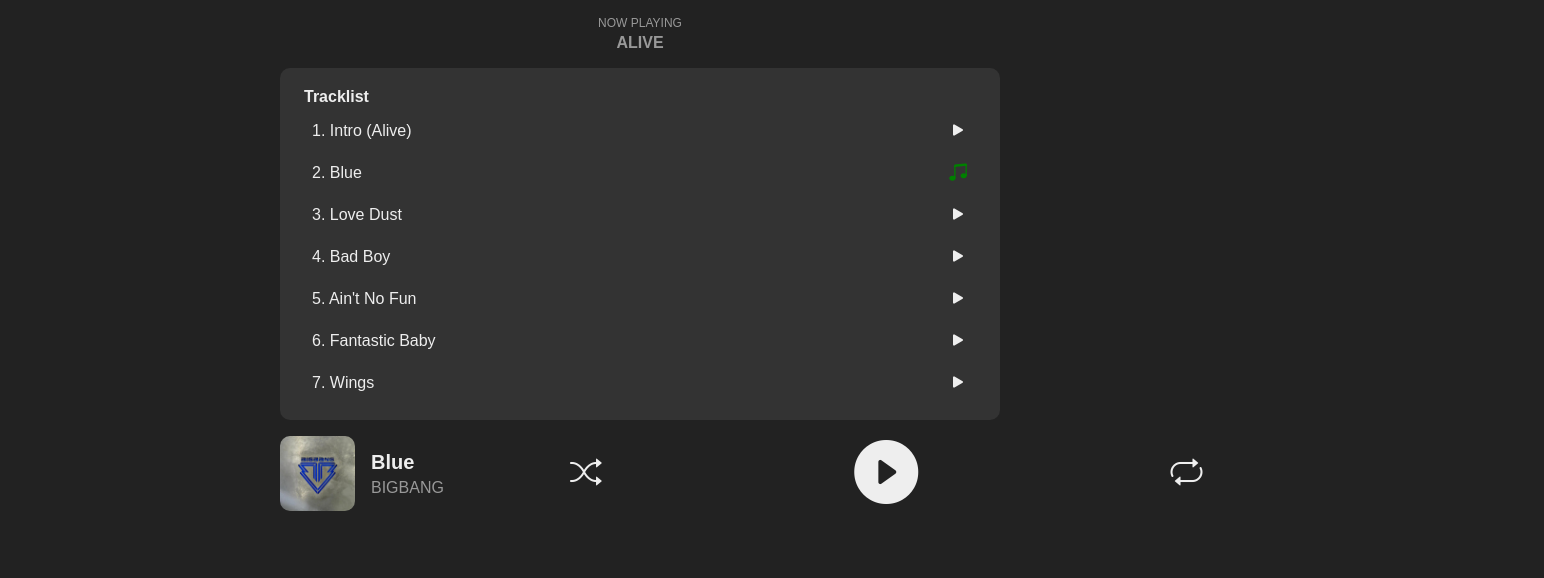
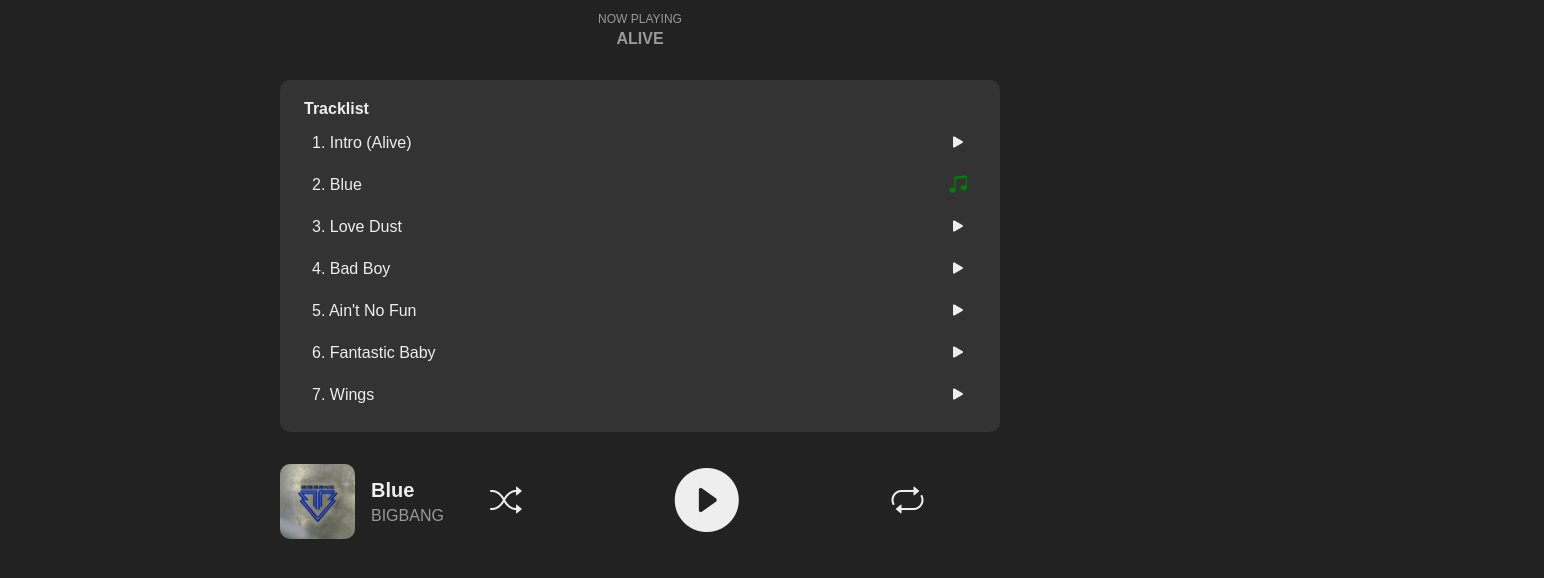
Before and after one commit to kntspncrmdz/music-player, a plain HTML site: page index.html in a window 1280 px wide. Shown: the whole page, 1544 px wide, since content can reach past the window. Drawn offline with nearby package versions, Linux system fonts and the light colour scheme.

Commit message:
updated responsiveness

```diff
--- a/index.html
+++ b/index.html
@@ -12,14 +12,14 @@
 </head>
 
 <body>
+  <section class="playlist">
+    <p>NOW PLAYING</p>
+    <p class="playlist-title">ALIVE</p>
+  </section>
   <div class="container">
-    <section class="playlist">
-      <p>NOW PLAYING</p>
-      <p class="playlist-title">ALIVE</p>
-    </section>
     <article class="player">
       <section class="track">
-        <img class="track-cover" src="../Alive.jpg">
+        <img class="track-cover" src="./Alive.jpg">
         <div>
           <p class="track-title">Blue</p>
           <p class="track-artist">BIGBANG</p>
--- a/style.css
+++ b/style.css
@@ -93,17 +93,16 @@ label #play {
 }
 
 @media screen and (min-width:40em) {
-  body {
-    position: relative;
+  .container {
+    display: flex;
+    flex-direction: column-reverse;
   }
 
   .player {
-    position: absolute;
-    top: 100%;
-    width: 100%;
     display: flex;
     align-items: center;
     padding: 1em 0;
+    width: auto;
   }
 
   .track {
@@ -119,12 +118,11 @@ label #play {
   }
 
   .buttons {
+    width: 100%;
     justify-content: space-around;
-    width: 70%;
-    bottom: 0;
   }
 
-  .track-songs {
+  /* .track-songs {
     margin-bottom: 7em;
-  }
+  } */
 }
```
